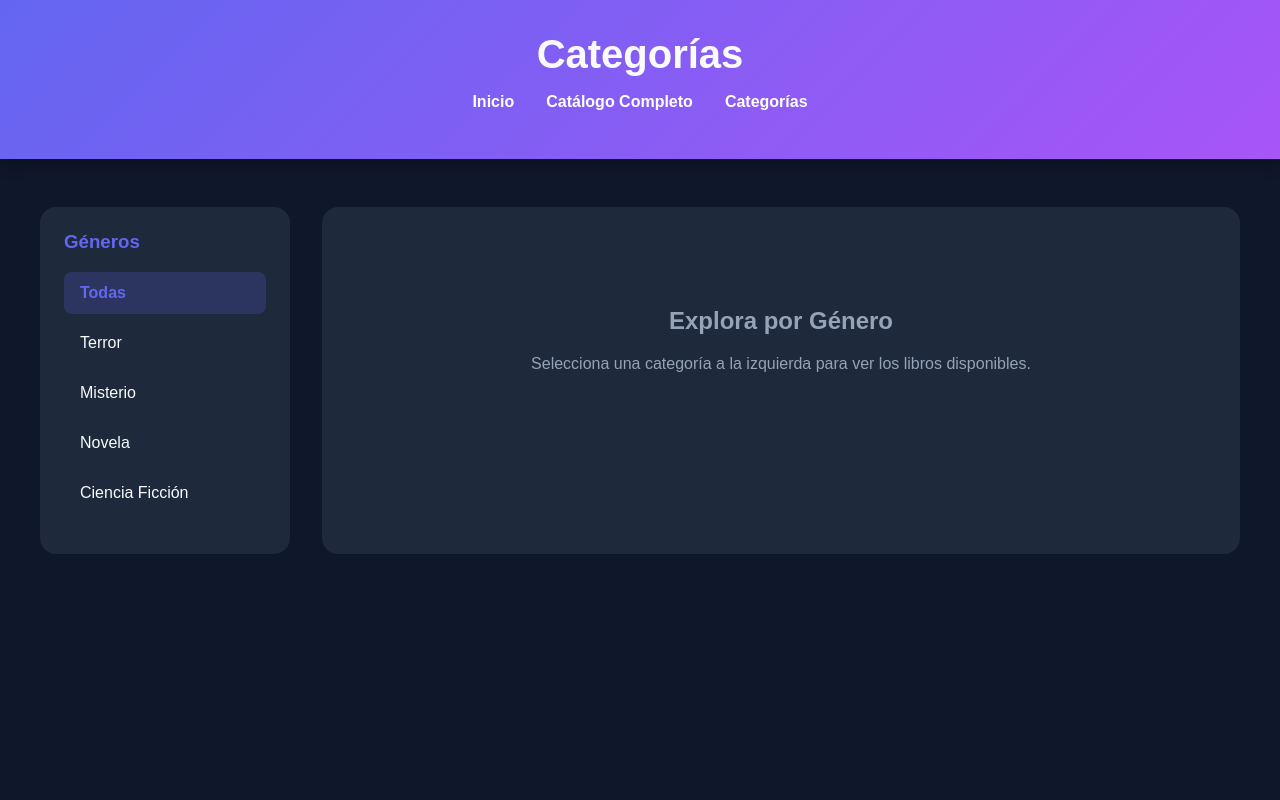
After one commit to JSTranquility/AprendizajePython, a Flask app: page /categorias in a window 1280 px wide. The commit adds this page. Run offline with Flask 3, Linux system fonts and the light colour scheme; data comes from the database, SQL or seed files in the repository.

Commit message:
feat: implement initial SQLite database schema, CRUD functions, and Flask application structure

```diff
--- a/especializaciones/sqlite/practicas/sqliteProyecto/libreriaProyectosqlite/app.py
+++ b/especializaciones/sqlite/practicas/sqliteProyecto/libreriaProyectosqlite/app.py
@@ -1,14 +1,27 @@
 from flask import Flask, render_template
-from db import consultar_libros
+from db import consultar_libros, obtener_categorias, consultar_libros_por_categoria
 
 app = Flask(__name__)
 
 @app.route('/')
+def home():
+    return render_template('home.html')
+
+@app.route('/libros')
 def index():
-    # Obtenemos los libros de la base de datos
     libros = consultar_libros()
-    # Los enviamos al HTML
     return render_template('index.html', libros=libros)
+
+@app.route('/categorias')
+def categorias_lista():
+    categorias = obtener_categorias()
+    return render_template('categoria.html', categorias=categorias, libros=None)
+
+@app.route('/categoria/<int:categoria_id>')
+def ver_categoria(categoria_id):
+    libros = consultar_libros_por_categoria(categoria_id)
+    categorias = obtener_categorias()
+    return render_template('categoria.html', categorias=categorias, libros=libros, categoria_seleccionada=categoria_id)
 
 if __name__ == "__main__":
     app.run(debug=True)
--- a/especializaciones/sqlite/practicas/sqliteProyecto/libreriaProyectosqlite/db.py
+++ b/especializaciones/sqlite/practicas/sqliteProyecto/libreriaProyectosqlite/db.py
@@ -169,13 +169,39 @@ def consultar_libros():
     cursor = conexion.cursor()
 
     cursor.execute('''
-        SELECT libros.titulo,
+        SELECT libros.id,
+               libros.titulo,
                libros.autor,
                libros.precio,
                categorias.categoria
         FROM libros
         JOIN categorias ON libros.categoria_id = categorias.id
     ''')
+    libros = cursor.fetchall()
+    conexion.close()
+    return libros
+
+def obtener_categorias():
+    conexion = obtener_conexion()
+    cursor = conexion.cursor()
+    cursor.execute('SELECT * FROM categorias')
+    categorias = cursor.fetchall()
+    conexion.close()
+    return categorias
+
+def consultar_libros_por_categoria(categoria_id):
+    conexion = obtener_conexion()
+    cursor = conexion.cursor()
+    cursor.execute('''
+        SELECT libros.id,
+               libros.titulo,
+               libros.autor,
+               libros.precio,
+               categorias.categoria
+        FROM libros
+        JOIN categorias ON libros.categoria_id = categorias.id
+        WHERE libros.categoria_id = ?
+    ''', (categoria_id,))
     libros = cursor.fetchall()
     conexion.close()
     return libros
@@ -201,15 +227,15 @@ def insertar_libros():
             "Libros insertados!"
         )
 
-def eliminar_usuario(id):
+def eliminar_usuario(id=None):
+    if id is None:
+        id = input("ID del usuario a eliminar: ")
     conexion = obtener_conexion()
     cursor = conexion.cursor()
     cursor.execute('DELETE FROM usuarios WHERE id = ?', (id,))
     conexion.commit()
     conexion.close()
-    print(
-        "Usuario eliminado!"
-    )
+    print("Usuario eliminado!")
 
 
 def actualizar_usuarios():
@@ -224,8 +250,9 @@ def actualizar_usuarios():
     conexion.close()
     print("Usuario actualizado!")
 
-def eliminar_libro(id):
-    id = input("ID del libro a eliminar: ")
+def eliminar_libro(id=None):
+    if id is None:
+        id = input("ID del libro a eliminar: ")
     conexion = obtener_conexion()
     cursor = conexion.cursor()
     cursor.execute('DELETE FROM libros WHERE id = ?', (id,))
@@ -324,3 +351,6 @@ def menu_usuario():
             break
         else:
             print("Opción no válida")
+
+if __name__ == "__main__":
+    iniciar_sesion()
--- /dev/null
+++ b/especializaciones/sqlite/practicas/sqliteProyecto/libreriaProyectosqlite/templates/categoria.html
@@ -0,0 +1,180 @@
+<!DOCTYPE html>
+<html lang="es">
+
+<head>
+    <meta charset="UTF-8">
+    <meta name="viewport" content="width=device-width, initial-scale=1.0">
+    <title>Librería Mágica - Categorías</title>
+    <style>
+        :root {
+            --primary: #6366f1;
+            --secondary: #a855f7;
+            --bg: #0f172a;
+            --text: #f8fafc;
+            --card-bg: #1e293b;
+        }
+
+        body {
+            font-family: 'Outfit', sans-serif;
+            background-color: var(--bg);
+            color: var(--text);
+            margin: 0;
+            padding: 0;
+            min-height: 100vh;
+        }
+
+        .header {
+            padding: 2rem;
+            text-align: center;
+            background: linear-gradient(135deg, var(--primary), var(--secondary));
+            box-shadow: 0 4px 15px rgba(0, 0, 0, 0.3);
+        }
+
+        h1 { margin: 0; font-size: 2.5rem; }
+
+        .nav { margin-top: 1rem; }
+        .nav ul { list-style: none; padding: 0; display: flex; justify-content: center; gap: 2rem; }
+        .nav a { color: white; text-decoration: none; font-weight: 600; }
+
+        .layout {
+            display: grid;
+            grid-template-columns: 250px 1fr;
+            gap: 2rem;
+            max-width: 1200px;
+            margin: 3rem auto;
+            padding: 0 2rem;
+        }
+
+        .sidebar {
+            background: var(--card-bg);
+            padding: 1.5rem;
+            border-radius: 1rem;
+            height: fit-content;
+        }
+
+        .sidebar h3 { margin-top: 0; color: var(--primary); }
+
+        .category-list {
+            list-style: none;
+            padding: 0;
+        }
+
+        .category-item a {
+            display: block;
+            padding: 0.75rem 1rem;
+            color: var(--text);
+            text-decoration: none;
+            border-radius: 0.5rem;
+            transition: background 0.3s;
+            margin-bottom: 0.5rem;
+        }
+
+        .category-item a:hover, .category-item a.active {
+            background: rgba(99, 102, 241, 0.2);
+            color: var(--primary);
+            font-weight: 600;
+        }
+
+        .content {
+            background: var(--card-bg);
+            padding: 2rem;
+            border-radius: 1rem;
+        }
+
+        table {
+            width: 100%;
+            border-collapse: collapse;
+        }
+
+        th, td {
+            padding: 1rem;
+            text-align: left;
+            border-bottom: 1px solid rgba(255,255,255,0.1);
+        }
+
+        th { color: var(--primary); }
+
+        .badge {
+            background: linear-gradient(45deg, var(--primary), var(--secondary));
+            color: white;
+            padding: 0.25rem 0.75rem;
+            border-radius: 9999px;
+            font-size: 0.8rem;
+        }
+
+        .price { font-weight: 700; color: #10b981; }
+
+        .empty-state {
+            text-align: center;
+            color: #94a3b8;
+            padding: 3rem;
+        }
+    </style>
+</head>
+
+<body>
+    <header class="header">
+        <h1>Categorías</h1>
+        <nav class="nav">
+            <ul>
+                <li><a href="{{ url_for('home') }}">Inicio</a></li>
+                <li><a href="{{ url_for('index') }}">Catálogo Completo</a></li>
+                <li><a href="{{ url_for('categorias_lista') }}">Categorías</a></li>
+            </ul>
+        </nav>
+    </header>
+
+    <div class="layout">
+        <aside class="sidebar">
+            <h3>Géneros</h3>
+            <ul class="category-list">
+                <li class="category-item">
+                    <a href="{{ url_for('categorias_lista') }}" class="{{ 'active' if not categoria_seleccionada else '' }}">Todas</a>
+                </li>
+                {% for cat in categorias %}
+                <li class="category-item">
+                    <a href="{{ url_for('ver_categoria', categoria_id=cat['id']) }}"
+                       class="{{ 'active' if categoria_seleccionada == cat['id'] else '' }}">
+                        {{ cat['categoria'] }}
+                    </a>
+                </li>
+                {% endfor %}
+            </ul>
+        </aside>
+
+        <main class="content">
+            {% if libros %}
+            <h2>Libros en esta categoría</h2>
+            <table>
+                <thead>
+                    <tr>
+                        <th>Título</th>
+                        <th>Autor</th>
+                        <th>Precio</th>
+                    </tr>
+                </thead>
+                <tbody>
+                    {% for libro in libros %}
+                    <tr>
+                        <td><strong>{{ libro['titulo'] }}</strong></td>
+                        <td>{{ libro['autor'] }}</td>
+                        <td class="price">${{ libro['precio'] }}</td>
+                    </tr>
+                    {% endfor %}
+                </tbody>
+            </table>
+            {% elif categoria_seleccionada %}
+            <div class="empty-state">
+                <p>No se encontraron libros en esta categoría.</p>
+            </div>
+            {% else %}
+            <div class="empty-state">
+                <h2>Explora por Género</h2>
+                <p>Selecciona una categoría a la izquierda para ver los libros disponibles.</p>
+            </div>
+            {% endif %}
+        </main>
+    </div>
+</body>
+
+</html>
```
Also changed, not shown: especializaciones/sqlite/practicas/sqliteProyecto/libreriaProyectosqlite/modulos/explicacion_flask.md (added, +88 -0 lines), especializaciones/sqlite/practicas/sqliteProyecto/libreriaProyectosqlite/templates/home.html (added, +155 -0 lines), especializaciones/sqlite/practicas/sqliteProyecto/libreriaProyectosqlite/templates/index.html (+61 -36 lines).
